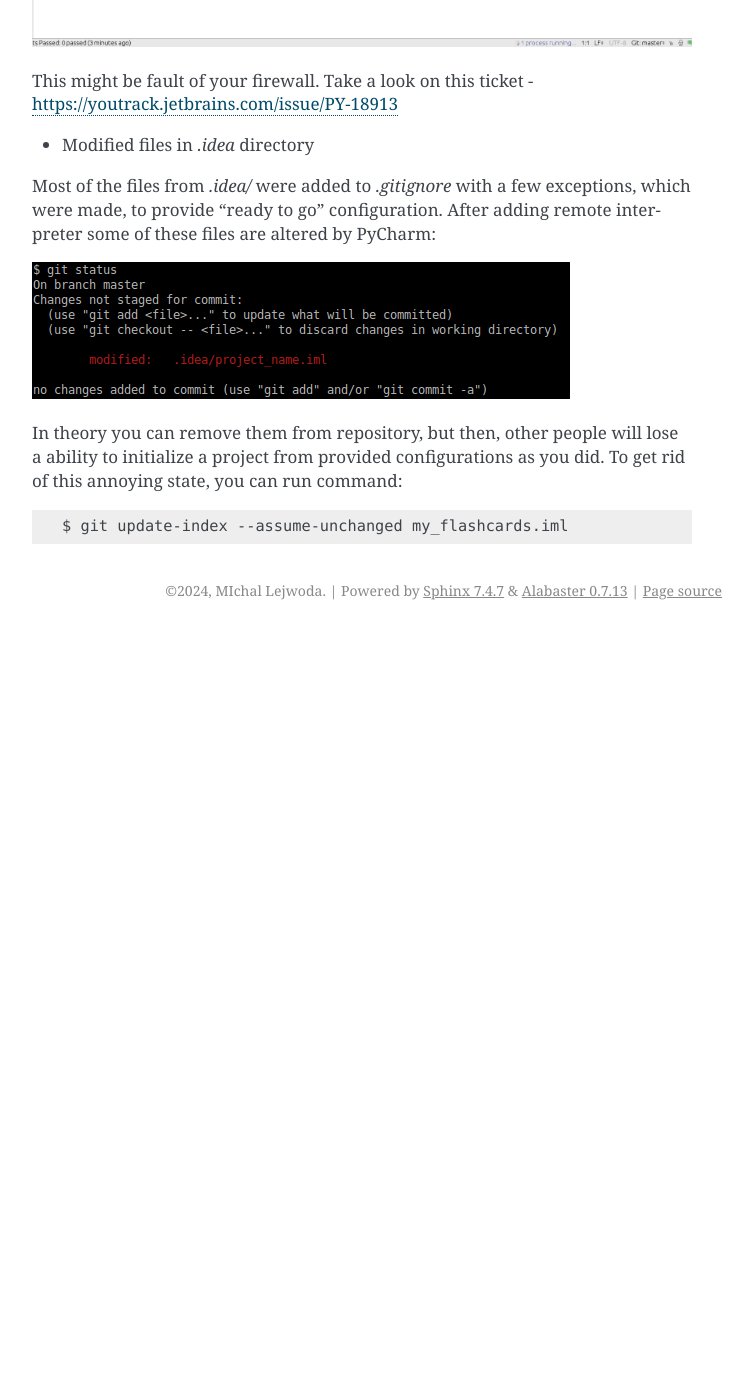
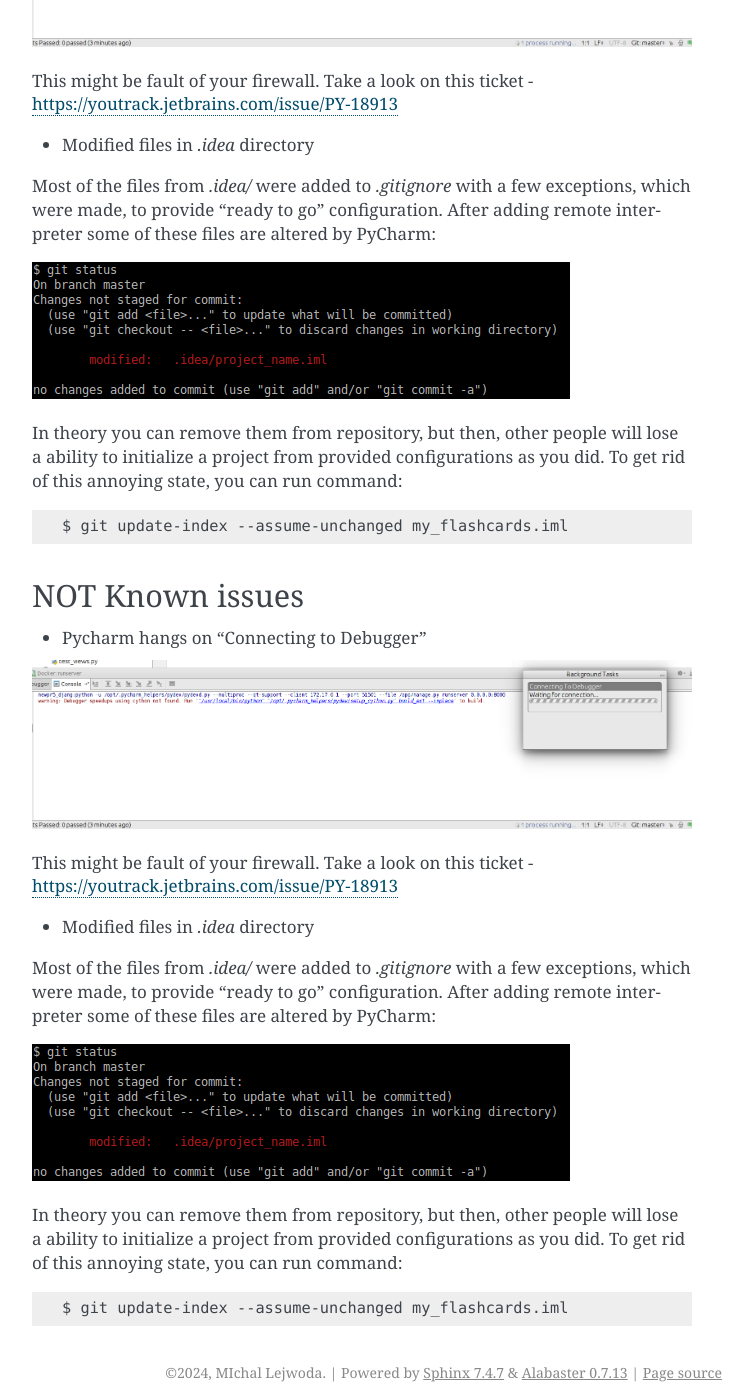
Before and after one commit to michal-lejwoda/my_flashcards, a Sphinx documentation site: the page built from docs/pycharm/configuration.rst, in a window 1280 px wide and 1400 px high, scrolled down 4796 px. Shown: the whole window, without its empty margins (388-1141 px from the left). Built offline with Sphinx 7.4.7, drawn with Linux system fonts in a browser that asks for light colours; pages that are not in the unit, such as notebooks, are missing from menus; before the commit the page ends 5426 px from its top, so only the background shows below that.

Commit message:
some sphinx changes

```diff
--- a/docs/index.rst
+++ b/docs/index.rst
@@ -13,8 +13,7 @@ Welcome to My Flashcards's documentation!
    howto
    pycharm/configuration
    users
-   users
-   howto
+   myrst
 
 
 
--- a/docs/pycharm/configuration.rst
+++ b/docs/pycharm/configuration.rst
@@ -68,3 +68,22 @@ Most of the files from `.idea/` were added to `.gitignore` with a few exceptions
 In theory you can remove them from repository, but then, other people will lose a ability to initialize a project from provided configurations as you did. To get rid of this annoying state, you can run command::
 
     $ git update-index --assume-unchanged my_flashcards.iml
+
+NOT Known issues
+------------
+
+* Pycharm hangs on "Connecting to Debugger"
+
+.. image:: images/issue1.png
+
+This might be fault of your firewall. Take a look on this ticket - https://youtrack.jetbrains.com/issue/PY-18913
+
+* Modified files in `.idea` directory
+
+Most of the files from `.idea/` were added to `.gitignore` with a few exceptions, which were made, to provide "ready to go" configuration. After adding remote interpreter some of these files are altered by PyCharm:
+
+.. image:: images/issue2.png
+
+In theory you can remove them from repository, but then, other people will lose a ability to initialize a project from provided configurations as you did. To get rid of this annoying state, you can run command::
+
+    $ git update-index --assume-unchanged my_flashcards.iml
```
Also changed, not shown: local.yml (+17 -0 lines), docs/howto.rst (line endings or trailing spaces), 1 other file.
